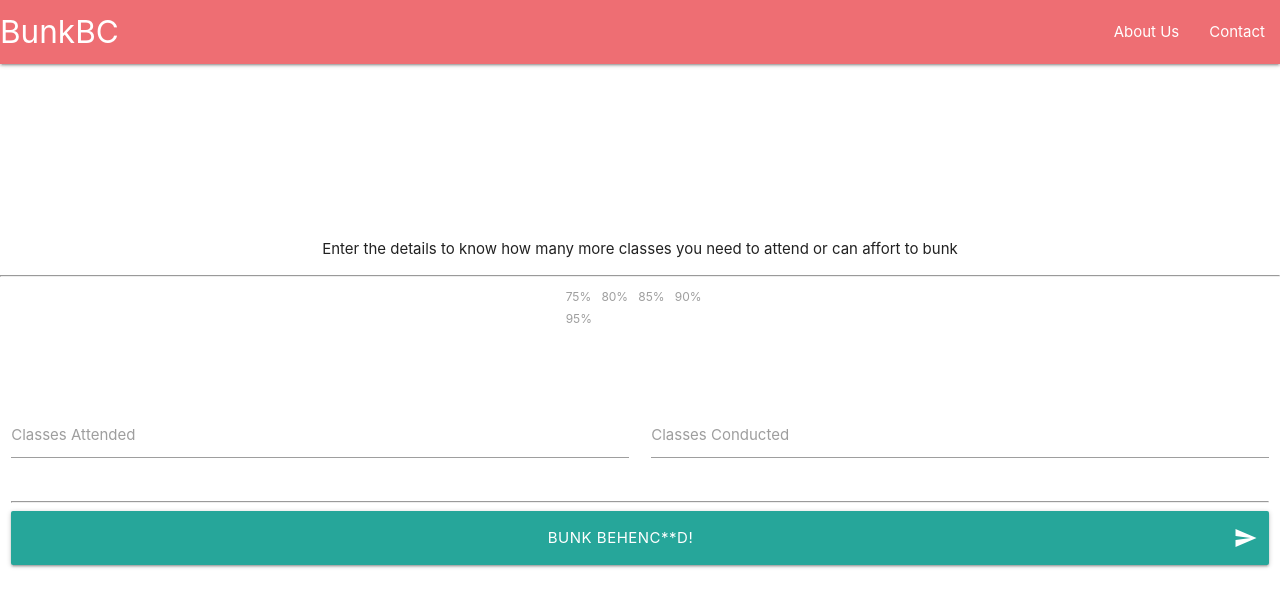
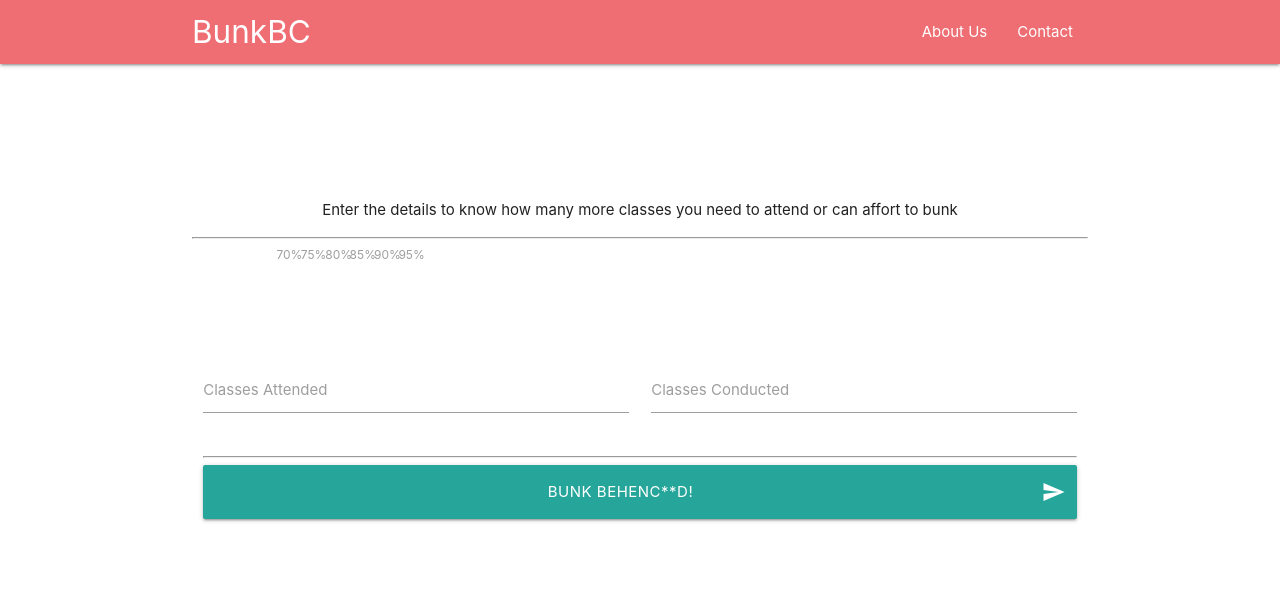
Before and after one commit to 3minus1/bunk-bc, a plain HTML site: page index.html in a window 1280 px wide. Drawn offline with nearby package versions, Linux system fonts and the light colour scheme.

Commit message:
Container and grid fixes

```diff
--- a/index.html
+++ b/index.html
@@ -26,10 +26,9 @@
 
 <body>
 
-
 <div class="navbar-fixed">
 	<nav>
-	    <div class="nav-wrapper">
+	    <div class="nav-wrapper container">
 	      <a href="/" class="brand-logo">BunkBC</a>
 	      <ul id="nav-mobile" class="right hide-on-med-and-down">
 	        <li><a href="about-us.html">About Us</a></li>
@@ -38,31 +37,37 @@
 	    </div>
 	</nav>
 </div>
-<center><h4  class="current_attendance" id="current_attendance"></h4><h4 id="per"> </h4></center>
+<div class="container">
+
+	<center><h4  class="current_attendance" id="current_attendance"></h4><h4 id="per"> </h4></center>
 
 
-<center><p>Enter the details to know how many more classes you need to attend or can affort to bunk</p></center>
-<hr/>
+	<center><p>Enter the details to know how many more classes you need to attend or can affort to bunk</p></center>
+	<hr/>
 <div class="row">
     <form class="col s12">
-      <div class="percentages">
-        <div class="percentage">
+      <div class="percentages row">
+				<div class="percentage col s6 m1 l1 offset-m3 offset-l3">
+          <input class="with-gap" name="min_att" type="radio" id="70" value="70" />
+          <label for="70">70%</label>
+        </div>
+				<div class="percentage col s6 m1 l1">
           <input class="with-gap" name="min_att" type="radio" id="75" value="75" />
           <label for="75">75%</label>
         </div>
-        <div class="percentage">
+        <div class="percentage col s6 m1 l1">
           <input class="with-gap" name="min_att" type="radio" id="80" value="80" />
           <label for="80">80%</label>
         </div>
-        <div class="percentage">
+        <div class="percentage col s6 m1 l1">
           <input class="with-gap" name="min_att" type="radio" id="85" value="85" checked />
           <label for="85">85%</label>
         </div>
-        <div class="percentage">
+        <div class="percentage col s6 m1 l1">
           <input class="with-gap" name="min_att" type="radio" value="90" id="90" />
           <label for="90">90%</label>
         </div>
-        <div class="percentage">
+        <div class="percentage col s6 m1 l1">
           <input class="with-gap" name="min_att" type="radio" value="95" id="95"  />
           <label for="95">95%</label>
         </div>
@@ -125,8 +130,7 @@
 
  <center><h3 id="classes_to_attend"></h3></center>
 
-
-
+</div>
 </body>
 
 </html>
```
